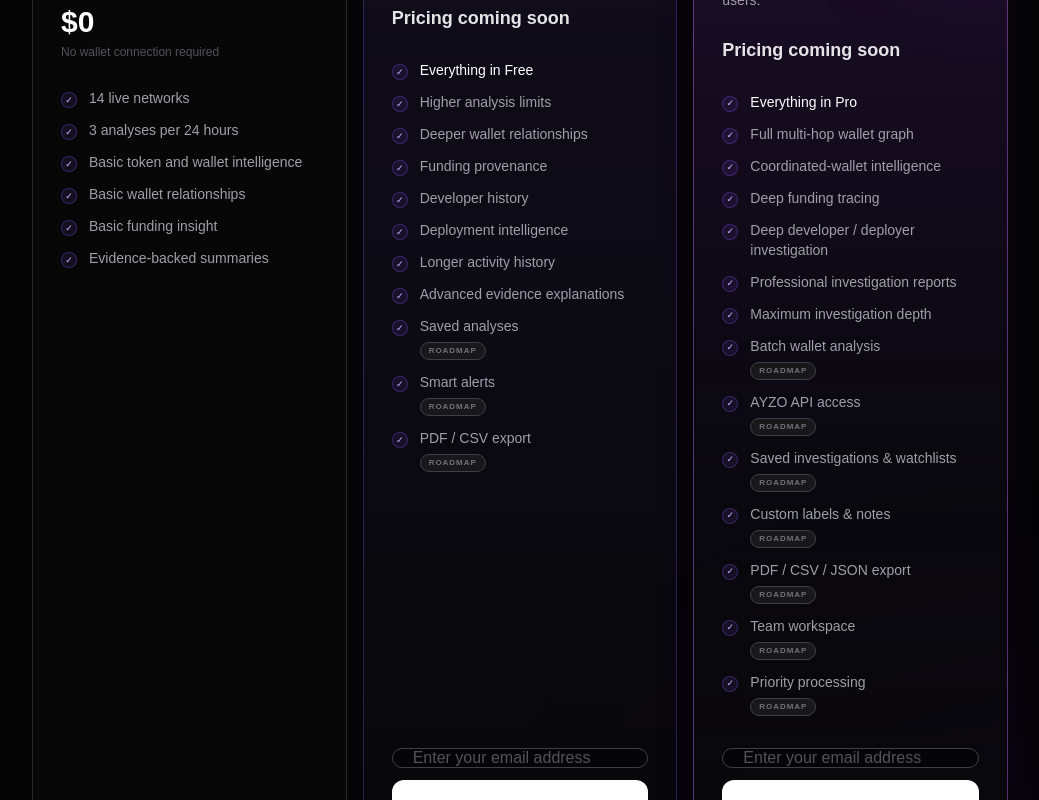
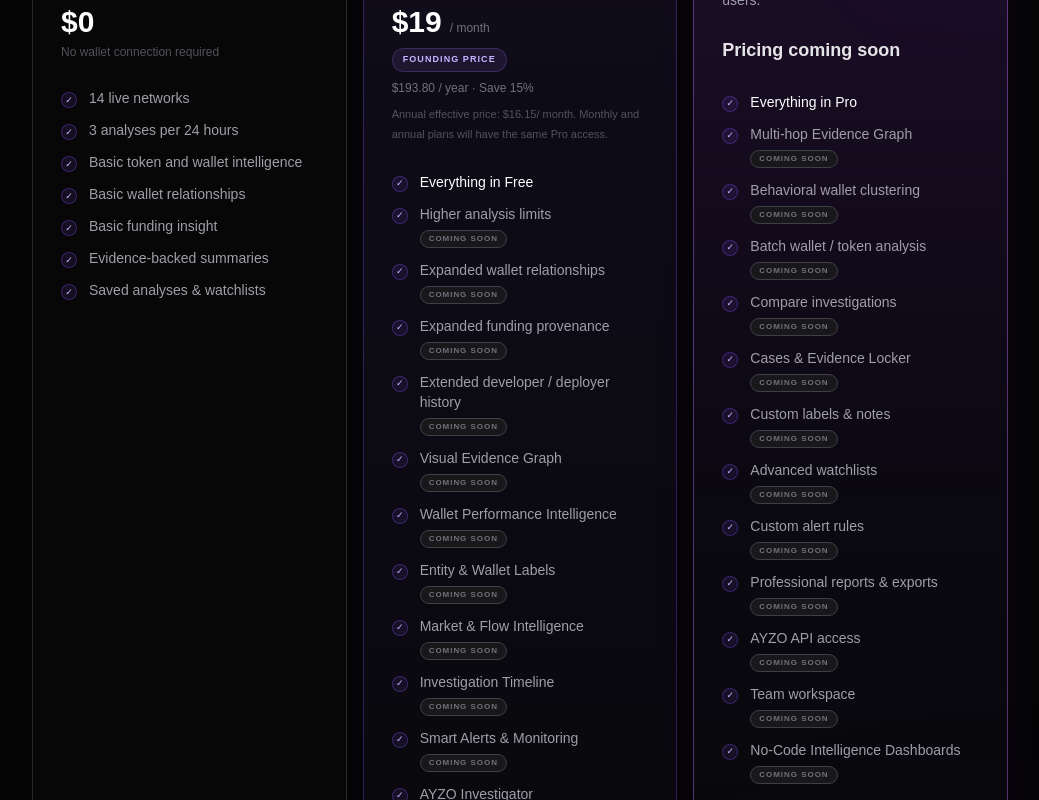
Before and after one commit to sinanugur34/ayzo-hub, a Next.js app: page / in a window 1280 px wide. Shown: the part 1400-2200 px from the top of the page, without its empty margins (120-1159 px from the left). Built offline with nearby package versions, Linux system fonts and the light colour scheme.

Commit message:
feat: define founding pro pricing and plan contract

```diff
--- a/src/components/PricingPlans.tsx
+++ b/src/components/PricingPlans.tsx
@@ -1,4 +1,5 @@
 import WaitlistForm from "@/components/WaitlistForm";
+import { PLANS } from "@/lib/plans/registry";
 
 type Feature = {
   label: string;
@@ -31,6 +32,10 @@ const freeFeatures: Feature[] = [
     label:
       "Evidence-backed summaries",
   },
+  {
+    label:
+      "Saved analyses & watchlists",
+  },
 ];
 
 const proFeatures: Feature[] = [
@@ -43,46 +48,78 @@ const proFeatures: Feature[] = [
   {
     label:
       "Higher analysis limits",
-  },
-  {
-    label:
-      "Deeper wallet relationships",
-  },
-  {
-    label:
-      "Funding provenance",
-  },
-  {
-    label:
-      "Developer history",
-  },
-  {
-    label:
-      "Deployment intelligence",
-  },
-  {
-    label:
-      "Longer activity history",
-  },
-  {
-    label:
-      "Advanced evidence explanations",
-  },
-  {
-    label:
-      "Saved analyses",
     roadmap:
       true,
   },
   {
     label:
-      "Smart alerts",
+      "Expanded wallet relationships",
     roadmap:
       true,
   },
   {
     label:
-      "PDF / CSV export",
+      "Expanded funding provenance",
+    roadmap:
+      true,
+  },
+  {
+    label:
+      "Extended developer / deployer history",
+    roadmap:
+      true,
+  },
+  {
+    label:
+      "Visual Evidence Graph",
+    roadmap:
+      true,
+  },
+  {
+    label:
+      "Wallet Performance Intelligence",
+    roadmap:
+      true,
+  },
+  {
+    label:
+      "Entity & Wallet Labels",
+    roadmap:
+      true,
+  },
+  {
+    label:
+      "Market & Flow Intelligence",
+    roadmap:
+      true,
+  },
+  {
+    label:
+      "Investigation Timeline",
+    roadmap:
+      true,
+  },
+  {
+    label:
+      "Smart Alerts & Monitoring",
+    roadmap:
+      true,
+  },
+  {
+    label:
+      "AYZO Investigator",
+    roadmap:
+      true,
+  },
+  {
+    label:
+      "PDF / CSV Reports",
+    roadmap:
+      true,
+  },
+  {
+    label:
+      "AYZO Mobile App",
     roadmap:
       true,
   },
@@ -97,31 +134,55 @@ const advancedFeatures: Feature[] = [
   },
   {
     label:
-      "Full multi-hop wallet graph",
+      "Multi-hop Evidence Graph",
+    roadmap:
+      true,
   },
   {
     label:
-      "Coordinated-wallet intelligence",
+      "Behavioral wallet clustering",
+    roadmap:
+      true,
   },
   {
     label:
-      "Deep funding tracing",
+      "Batch wallet / token analysis",
+    roadmap:
+      true,
   },
   {
     label:
-      "Deep developer / deployer investigation",
+      "Compare investigations",
+    roadmap:
+      true,
   },
   {
     label:
-      "Professional investigation reports",
+      "Cases & Evidence Locker",
+    roadmap:
+      true,
   },
   {
     label:
-      "Maximum investigation depth",
+      "Custom labels & notes",
+    roadmap:
+      true,
   },
   {
     label:
-      "Batch wallet analysis",
+      "Advanced watchlists",
+    roadmap:
+      true,
+  },
+  {
+    label:
+      "Custom alert rules",
+    roadmap:
+      true,
+  },
+  {
+    label:
+      "Professional reports & exports",
     roadmap:
       true,
   },
@@ -133,31 +194,25 @@ const advancedFeatures: Feature[] = [
   },
   {
     label:
-      "Saved investigations & watchlists",
-    roadmap:
-      true,
-  },
-  {
-    label:
-      "Custom labels & notes",
-    roadmap:
-      true,
-  },
-  {
-    label:
-      "PDF / CSV / JSON export",
-    roadmap:
-      true,
-  },
-  {
-    label:
       "Team workspace",
     roadmap:
       true,
   },
   {
     label:
+      "No-Code Intelligence Dashboards",
+    roadmap:
+      true,
+  },
+  {
+    label:
       "Priority processing",
+    roadmap:
+      true,
+  },
+  {
+    label:
+      "AYZO Mobile App",
     roadmap:
       true,
   },
@@ -195,7 +250,7 @@ function FeatureList({
 
               {feature.roadmap && (
                 <span className="mt-1 inline-block rounded-full border border-zinc-700 bg-zinc-900 px-2 py-0.5 text-[8px] font-semibold tracking-[0.12em] text-zinc-500">
-                  ROADMAP
+                  COMING SOON
                 </span>
               )}
             </div>
@@ -287,8 +342,37 @@ export default function PricingPlans() {
               For active traders, investors and on-chain researchers.
             </p>
 
-            <div className="mt-6 text-lg font-semibold text-zinc-200">
-              Pricing coming soon
+            <div className="mt-6">
+              <div className="flex flex-wrap items-end gap-x-2 gap-y-1">
+                <span className="text-3xl font-semibold text-white">
+                  ${PLANS.pro.monthlyPriceUsd?.toFixed(0)}
+                </span>
+
+                <span className="pb-1 text-xs text-zinc-500">
+                  / month
+                </span>
+              </div>
+
+              <div className="mt-2 flex flex-wrap items-center gap-2">
+                <span className="rounded-full border border-violet-400/20 bg-violet-400/10 px-2.5 py-1 text-[9px] font-semibold tracking-[0.12em] text-violet-300">
+                  FOUNDING PRICE
+                </span>
+
+                <span className="text-xs text-zinc-500">
+                  ${PLANS.pro.annualPriceUsd?.toFixed(2)} / year · Save {PLANS.pro.annualDiscountPercent}%
+                </span>
+              </div>
+
+              <div className="mt-2 text-[11px] leading-5 text-zinc-600">
+                Annual effective price: $
+                {PLANS.pro.annualPriceUsd
+                  ? (
+                      PLANS.pro.annualPriceUsd /
+                      12
+                    ).toFixed(2)
+                  : "—"}
+                / month. Monthly and annual plans will have the same Pro access.
+              </div>
             </div>
           </div>
 
@@ -355,8 +439,8 @@ export default function PricingPlans() {
       </div>
 
       <div className="mt-5 text-center text-[11px] leading-5 text-zinc-600">
-        Roadmap features are planned for the paid launch and
-        are not represented as available today.
+        Features marked COMING SOON are not represented as
+        available today. Pro checkout remains disabled until billing is connected.
       </div>
     </section>
   );
--- a/src/lib/plans/registry.ts
+++ b/src/lib/plans/registry.ts
@@ -4,74 +4,163 @@ import type {
   PlanId,
 } from "./types";
 
-const CORE_FEATURES = {
+const LIVE_PLATFORM_FEATURES = {
   basicVerification: true,
   basicHolderIntelligence: true,
   basicRelationships: true,
   basicFunding: true,
   evidenceSummary: true,
+  fundingProvenance: true,
+  developerHistory: true,
+  walletGraph: true,
+  savedAnalyses: true,
+  watchlists: true,
 } as const satisfies Partial<
-  Record<FeatureId, boolean>
+  Record<
+    FeatureId,
+    boolean
+  >
 >;
+
+const PRO_ROADMAP_FEATURES = [
+  "historicalChanges",
+  "alerts",
+  "activityTimeline",
+  "entityLabels",
+  "walletTrackRecord",
+  "askAyzo",
+  "visualEvidenceGraph",
+  "marketFlowIntelligence",
+  "investigationTimeline",
+  "advancedReports",
+  "dataExport",
+  "mobileApp",
+] as const satisfies readonly FeatureId[];
+
+const ADVANCED_ROADMAP_FEATURES = [
+  ...PRO_ROADMAP_FEATURES,
+  "batchAnalysis",
+  "compareInvestigations",
+  "cases",
+  "evidenceLocker",
+  "customLabelsNotes",
+  "advancedWatchlists",
+  "customAlertRules",
+  "apiAccess",
+  "teamWorkspace",
+  "noCodeDashboards",
+  "priorityAnalysis",
+] as const satisfies readonly FeatureId[];
 
 export const PLANS = {
   free: {
     id: "free",
     name: "AYZO Free",
     status: "active",
-    monthlyPriceUsd: 0,
+
+    monthlyPriceUsd:
+      0,
+
+    annualPriceUsd:
+      null,
+
+    annualDiscountPercent:
+      null,
+
+    foundingPrice:
+      false,
+
+    checkoutEnabled:
+      false,
+
     analysisQuota: {
+      kind: "fixed",
       period: "24h",
       count: 3,
     },
+
     features: {
-      ...CORE_FEATURES,
+      ...LIVE_PLATFORM_FEATURES,
     },
+
+    roadmapFeatures:
+      [],
   },
 
   pro: {
     id: "pro",
     name: "AYZO Pro",
     status: "coming-soon",
-    monthlyPriceUsd: 19.99,
-    analysisQuota: null,
+
+    monthlyPriceUsd:
+      19,
+
+    annualPriceUsd:
+      193.8,
+
+    annualDiscountPercent:
+      15,
+
+    foundingPrice:
+      true,
+
+    checkoutEnabled:
+      false,
+
+    /*
+     * Do not encode "unlimited"
+     * until the paid usage policy
+     * is intentionally decided.
+     */
+    analysisQuota: {
+      kind:
+        "not-configured",
+    },
+
     features: {
-      ...CORE_FEATURES,
-      fundingProvenance: true,
-      developerHistory: true,
-      walletGraph: true,
-      historicalChanges: true,
-      watchlists: true,
-      alerts: true,
-      activityTimeline: true,
-      entityLabels: true,
-      walletTrackRecord: true,
-      askAyzo: true,
+      ...LIVE_PLATFORM_FEATURES,
     },
+
+    roadmapFeatures:
+      PRO_ROADMAP_FEATURES,
   },
 
   advanced: {
     id: "advanced",
     name: "AYZO Advanced",
     status: "coming-soon",
-    monthlyPriceUsd: 59,
-    analysisQuota: null,
+
+    /*
+     * No public Advanced price
+     * until its paid value and
+     * entitlement are ready.
+     */
+    monthlyPriceUsd:
+      null,
+
+    annualPriceUsd:
+      null,
+
+    annualDiscountPercent:
+      null,
+
+    foundingPrice:
+      false,
+
+    checkoutEnabled:
+      false,
+
+    analysisQuota: {
+      kind:
+        "not-configured",
+    },
+
     features: {
-      ...CORE_FEATURES,
-      fundingProvenance: true,
-      developerHistory: true,
-      walletGraph: true,
-      historicalChanges: true,
-      watchlists: true,
-      alerts: true,
-      activityTimeline: true,
-      entityLabels: true,
-      walletTrackRecord: true,
-      askAyzo: true,
-      advancedReports: true,
-      dataExport: true,
-      priorityAnalysis: true,
+      ...LIVE_PLATFORM_FEATURES,
     },
+
+    roadmapFeatures:
+      ADVANCED_ROADMAP_FEATURES,
   },
 } as const satisfies Record<
   PlanId,
@@ -89,8 +178,48 @@ export function planHasFeature(
   feature: FeatureId
 ) {
   const features: Readonly<
-    Partial<Record<FeatureId, boolean>>
-  > = PLANS[planId].features;
+    Partial<
+      Record<
+        FeatureId,
+        boolean
+      >
+    >
+  > =
+    PLANS[
+      planId
+    ].features;
 
-  return features[feature] === true;
+  return (
+    features[
+      feature
+    ] === true
+  );
 }
+
+export function planHasRoadmapFeature(
+  planId: PlanId,
+  feature: FeatureId
+) {
+  const roadmap:
+    readonly FeatureId[] =
+      PLANS[
+        planId
+      ].roadmapFeatures;
+
+  return roadmap.includes(
+    feature
+  );
+}
+
+export function planCanCheckout(
+  planId: PlanId
+) {
+  const plan =
+    PLANS[planId];
+
+  return (
+    plan.status ===
+      "active" &&
+    plan.checkoutEnabled
+  );
+}
--- a/src/lib/plans/types.ts
+++ b/src/lib/plans/types.ts
@@ -6,6 +6,10 @@ export type PlanId =
 export type PlanStatus =
   | "active"
   | "coming-soon";
+
+export type BillingInterval =
+  | "monthly"
+  | "annual";
 
 export type FeatureId =
   | "basicVerification"
@@ -16,31 +20,74 @@ export type FeatureId =
   | "fundingProvenance"
   | "developerHistory"
   | "walletGraph"
+  | "savedAnalyses"
+  | "watchlists"
   | "historicalChanges"
-  | "watchlists"
   | "alerts"
   | "activityTimeline"
   | "entityLabels"
   | "walletTrackRecord"
   | "askAyzo"
+  | "visualEvidenceGraph"
+  | "marketFlowIntelligence"
+  | "investigationTimeline"
+  | "batchAnalysis"
+  | "compareInvestigations"
+  | "cases"
+  | "evidenceLocker"
+  | "customLabelsNotes"
+  | "advancedWatchlists"
+  | "customAlertRules"
   | "advancedReports"
   | "dataExport"
+  | "apiAccess"
+  | "teamWorkspace"
+  | "noCodeDashboards"
+  | "mobileApp"
   | "priorityAnalysis";
 
 export type AnalysisQuota =
   | {
+      kind: "fixed";
       period: "24h";
       count: number;
     }
-  | null;
+  | {
+      kind: "not-configured";
+    };
 
 export type PlanDefinition = {
   id: PlanId;
   name: string;
   status: PlanStatus;
-  monthlyPriceUsd: number | null;
-  analysisQuota: AnalysisQuota;
+
+  monthlyPriceUsd:
+    number | null;
+
+  annualPriceUsd:
+    number | null;
+
+  annualDiscountPercent:
+    number | null;
+
+  foundingPrice:
+    boolean;
+
+  checkoutEnabled:
+    boolean;
+
+  analysisQuota:
+    AnalysisQuota;
+
   features: Readonly<
-    Partial<Record<FeatureId, boolean>>
+    Partial<
+      Record<
+        FeatureId,
+        boolean
+      >
+    >
   >;
+
+  roadmapFeatures:
+    readonly FeatureId[];
 };
```
